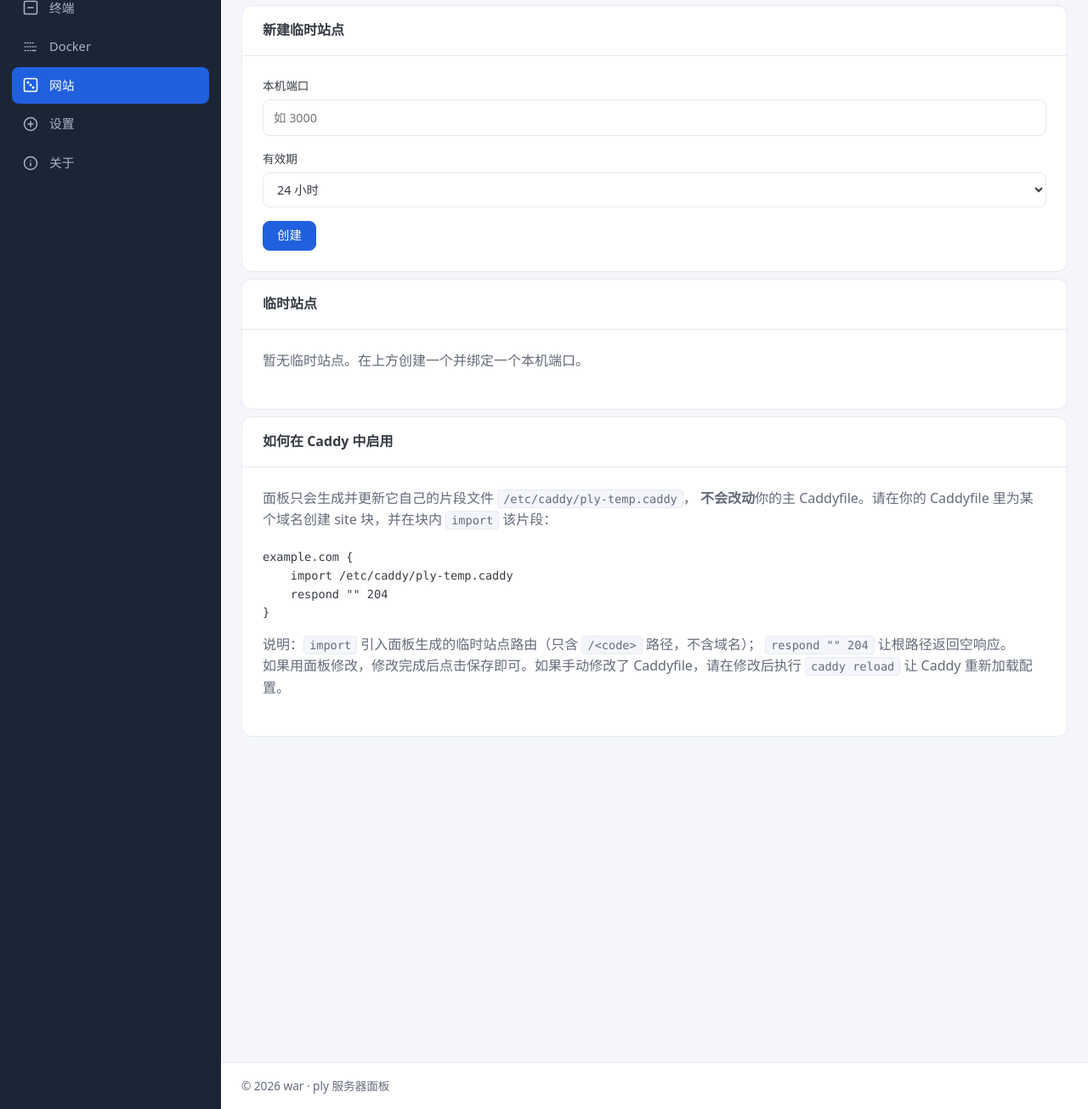
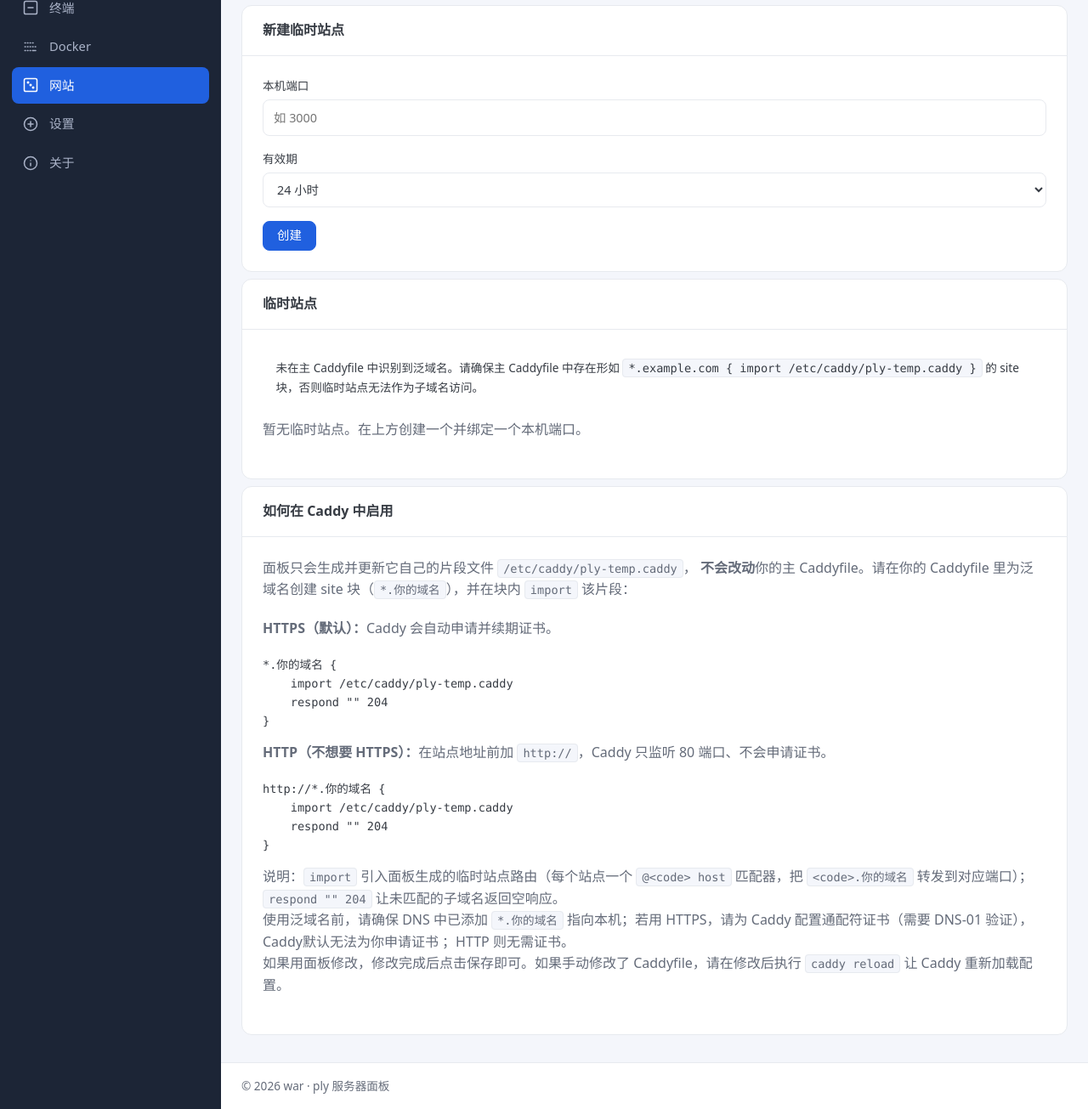
Before and after one commit to WenAnrong/ply, a Flask app: page /website in a window 1280 px wide. Shown: the part 151-1456 px from the top of the page at 85% size. Run offline with Flask 3, Linux system fonts and the light colour scheme; the visitor is signed in with stand-in values (Sample User, id 1); data that the repository does not hold is empty.

Commit message:
修改临时域名为使用泛域名

```diff
--- a/config.py
+++ b/config.py
@@ -44,7 +44,9 @@ class BaseConfig:
     SESSION_COOKIE_SAMESITE = "Lax"
     SESSION_COOKIE_SECURE = False
 
-    # ---- 临时站点（Caddy path 反向代理）----
+    # ---- 临时站点（Caddy 泛域名反向代理）----
+    # 泛域名基准域名自动从主 Caddyfile 中识别
+    # （找到包含 import TEMP_SITE_SNIPPET_PATH 的 site 块，取其站点地址）。
     # 默认 TTL（小时）
     TEMP_SITE_DEFAULT_TTL_HOURS = 24
     # 面板管理的独立片段文件
--- a/models.py
+++ b/models.py
@@ -63,7 +63,7 @@ class User(UserMixin, db.Model):
 class TemporarySite(db.Model):
     """临时站点
 
-    每个临时站点对应 Caddy 里的一个路径段 /<code>，
+    每个临时站点对应泛域名下的一个子域名 <code>.<domain>，
     反向代理到本机端口 port；expires_at 为空表示永久不过期。
     """
 
--- a/templates/partials/website_sites.html
+++ b/templates/partials/website_sites.html
@@ -1,3 +1,6 @@
+<!-- 临时站点（泛域名） -->
+{% set wildcard_domain = '*.' + temp_site_domain if temp_site_domain else '*.' + '你的域名' %}
+
 <!-- 新建临时站点 -->
 <div class="panel">
 	<div class="panel-header">新建临时站点</div>
@@ -37,11 +40,17 @@
 <div class="panel">
 	<div class="panel-header">临时站点</div>
 	<div class="panel-body">
+		{% if temp_site_domain %}
+			<div class="alert alert-info">当前泛域名：<code>*.{{ temp_site_domain }}</code>，每个临时站点将绑定到 <code>&lt;code&gt;.{{ temp_site_domain }}</code>。</div>
+		{% else %}
+			<div class="alert alert-warning">未在主 Caddyfile 中识别到泛域名。请确保主 Caddyfile 中存在形如 <code>*.example.com { import {{ temp_snippet_path }} }</code> 的 site 块，否则临时站点无法作为子域名访问。</div>
+		{% endif %}
+
 		{% if temp_sites %}
 			<table class="table">
 				<thead>
 					<tr>
-						<th>路径</th>
+						<th>子域名</th>
 						<th>端口</th>
 						<th>创建时间</th>
 						<th>过期时间</th>
@@ -51,8 +60,10 @@
 				</thead>
 				<tbody>
 					{% for site in temp_sites %}
+					{% set site_host = site.code + '.' + temp_site_domain if temp_site_domain else site.code %}
+					{% set site_url = '//' + site_host %}
 					<tr>
-						<td><code>/{{ site.code }}</code></td>
+						<td><a href="{{ site_url }}" target="_blank" rel="noopener"><code>{{ site_host }}</code></a></td>
 						<td><code>{{ site.port }}</code></td>
 						<td>{{ site.created_at.strftime('%Y-%m-%d %H:%M') if site.created_at else '' }}</td>
 						<td>
@@ -65,12 +76,12 @@
 						<td>{{ '在线' if site.status == 'active' else '已关闭' }}</td>
 						<td>
 							{% if site.status == 'active' %}
-								<button type="button" class="btn btn-icon" data-copy="/{{ site.code }}" title="复制访问路径">复制</button>
+								<button type="button" class="btn btn-icon" data-copy="{{ site_host }}" title="复制访问地址">复制</button>
 								<form
 									method="post"
 									action="{{ url_for('website.close_temp_site', code=site.code) }}"
 									class="inline-form"
-									data-confirm="确定关闭临时站点 /{{ site.code }} 吗？"
+									data-confirm="确定关闭临时站点 {{ site_host }} 吗？"
 									novalidate
 								>
 									<input type="hidden" name="csrf_token" value="{{ csrf_token() }}" />
@@ -85,7 +96,7 @@
 				</tbody>
 			</table>
 			<p class="page-subtitle">
-				访问：在每个临时站点路径前拼接你自己的域名，例如 <code>https://你的域名/&lt;code&gt;</code>（域名由你在 Caddyfile 中指定）。
+				访问：按你的 Caddy 配置选择协议，例如 <code>http://&lt;code&gt;.{{ temp_site_domain if temp_site_domain else '你的域名' }}</code> 或 <code>https://&lt;code&gt;.{{ temp_site_domain if temp_site_domain else '你的域名' }}</code>（请提前为 <code>{{ wildcard_domain }}</code> 配置泛域名解析；若用 HTTPS 还需通配符证书）。
 			</p>
 		{% else %}
 			<p class="page-subtitle">暂无临时站点。在上方创建一个并绑定一个本机端口。</p>
@@ -99,12 +110,19 @@
 	<div class="panel-body">
 		<p class="page-subtitle">
 			面板只会生成并更新它自己的片段文件 <code>{{ temp_snippet_path }}</code>，
-			<strong>不会改动</strong>你的主 Caddyfile。请在你的 Caddyfile 里为某个域名创建 site 块，并在块内 <code>import</code> 该片段：
+			<strong>不会改动</strong>你的主 Caddyfile。请在你的 Caddyfile 里为泛域名创建 site 块（<code>{{ wildcard_domain }}</code>），并在块内 <code>import</code> 该片段：
 		</p>
+
+		<p class="page-subtitle"><strong>HTTPS（默认）：</strong>Caddy 会自动申请并续期证书。</p>
 		<pre class="code-editor">{{ temp_snippet_example }}</pre>
+
+		<p class="page-subtitle"><strong>HTTP（不想要 HTTPS）：</strong>在站点地址前加 <code>http://</code>，Caddy 只监听 80 端口、不会申请证书。</p>
+		<pre class="code-editor">{{ temp_snippet_example_http }}</pre>
+
 		<p class="page-subtitle">
-			说明：<code>import</code> 引入面板生成的临时站点路由（只含 <code>/&lt;code&gt;</code> 路径，不含域名）；
-			<code>respond "" 204</code> 让根路径返回空响应。<br/>
+			说明：<code>import</code> 引入面板生成的临时站点路由（每个站点一个 <code>@&lt;code&gt; host</code> 匹配器，把 <code>&lt;code&gt;.{{ temp_site_domain if temp_site_domain else '你的域名' }}</code> 转发到对应端口）；
+			<code>respond "" 204</code> 让未匹配的子域名返回空响应。<br/>
+			使用泛域名前，请确保 DNS 中已添加 <code>{{ wildcard_domain }}</code> 指向本机；若用 HTTPS，请为 Caddy 配置通配符证书（需要 DNS-01 验证），Caddy默认无法为你申请证书	；HTTP 则无需证书。<br/>
 			如果用面板修改，修改完成后点击保存即可。如果手动修改了 Caddyfile，请在修改后执行 <code>caddy reload</code> 让 Caddy 重新加载配置。
 		</p>
 	</div>
@@ -112,7 +130,7 @@
 
 <script>
 	(function () {
-		// 复制访问路径
+		// 复制访问地址
 		document.querySelectorAll("[data-copy]").forEach(function (el) {
 			el.addEventListener("click", function () {
 				var text = el.getAttribute("data-copy");
--- a/views/website.py
+++ b/views/website.py
@@ -48,14 +48,68 @@ def _read_caddyfile():
         return "", True, f"读取失败：{e}"
 
 
-def _build_temp_snippet(items):
-    """根据临时站点列表生成 Caddy 片段文本。"""
+def _strip_host(addr):
+    """从 Caddy 站点地址中提取基准域名（去掉通配符/端口/路径）。"""
+    addr = (addr or "").strip()
+    if addr.startswith("*."):
+        addr = addr[2:]
+    addr = addr.split("/", 1)[0]
+    addr = addr.split(":", 1)[0]
+    return addr.strip()
+
+
+def _detect_wildcard_domain():
+    """从主 Caddyfile 中自动识别泛域名基准域名。
+
+    找到包含 `import <TEMP_SITE_SNIPPET_PATH>` 的 site 块，
+    取其站点地址（如 *.example.com）并提取为 example.com。
+    未找到时返回空字符串。
+    """
+    snippet_path = current_app.config["TEMP_SITE_SNIPPET_PATH"]
+    if not os.path.exists(CADDYFILE_PATH):
+        return ""
+    try:
+        with open(CADDYFILE_PATH, "r", encoding="utf-8") as f:
+            lines = f.read().splitlines()
+    except Exception:
+        return ""
+
+    for i, line in enumerate(lines):
+        if "import" not in line or snippet_path not in line:
+            continue
+        # 向上查找包裹该 import 的 site 块起始行（以 { 结尾，且不在更深层块内）
+        depth = 0
+        for j in range(i - 1, -1, -1):
+            stripped = lines[j].split("#", 1)[0].strip()
+            if not stripped:
+                continue
+            if stripped.endswith("}"):
+                depth += 1
+            elif stripped.endswith("{"):
+                if depth > 0:
+                    depth -= 1
+                else:
+                    addr = _strip_host(stripped[:-1])
+                    if addr:
+                        return addr
+    return ""
+
+
+def _build_temp_snippet(items, domain):
+    """根据临时站点列表与泛域名生成 Caddy 片段文本。
+
+    每个临时站点绑定到 <code>.<domain> 子域名，并反向代理到本机端口 port。
+    """
     lines = [
         "# ply 临时站点片段（由面板自动生成，请勿手改）",
-        "# 请在你的 Caddyfile 的某个域名 site 块内 import 本文件，域名由你指定。",
+        "# 请在你的 Caddyfile 的泛域名 site 块（如 *."
+        + domain
+        + "）内 import 本文件。",
     ]
     for it in items:
-        lines.append("handle_path /%s/* {" % it.code)
+        host = "%s.%s" % (it.code, domain)
+        lines.append("@%s host %s" % (it.code, host))
+        lines.append("handle @%s {" % it.code)
         lines.append("    reverse_proxy 127.0.0.1:%d" % it.port)
         lines.append("}")
     return "\n".join(lines) + "\n"
@@ -67,6 +121,12 @@ def _write_temp_snippet():
     只写 TEMP_SITE_SNIPPET_PATH（面板自有文件），不写用户主 Caddyfile。
     """
     path = current_app.config["TEMP_SITE_SNIPPET_PATH"]
+    domain = _detect_wildcard_domain()
+    if not domain:
+        raise RuntimeError(
+            "无法从主 Caddyfile 识别泛域名，请确认其中存在一个形如 "
+            "'*.example.com { import " + path + " }' 的 site 块"
+        )
     now = datetime.now(timezone.utc).replace(tzinfo=None)
     items = (
         TemporarySite.query.filter(
@@ -77,7 +137,7 @@ def _write_temp_snippet():
         .all()
     )
 
-    content = _build_temp_snippet(items)
+    content = _build_temp_snippet(items, domain)
 
     lock = path + ".lock"
     tmp = path + ".tmp"
@@ -108,8 +168,8 @@ def _sync_temp_sites():
 
 
 def _gen_code(length=10):
-    """生成唯一随机路径段（base62）。"""
-    alphabet = string.ascii_letters + string.digits
+    """生成唯一随机子域名标签（小写字母 + 数字，便于作为子域名）。"""
+    alphabet = string.ascii_lowercase + string.digits
     while True:
         code = "".join(secrets.choice(alphabet) for _ in range(length))
         if not TemporarySite.query.filter_by(code=code).first():
@@ -134,8 +194,21 @@ def _apply_expired_retention():
 def index():
     temp_sites = TemporarySite.query.order_by(TemporarySite.created_at.desc()).all()
     snippet_path = current_app.config["TEMP_SITE_SNIPPET_PATH"]
+    temp_site_domain = _detect_wildcard_domain()
+    example_domain = temp_site_domain or "你的域名"
+    # HTTPS（默认，Caddy 自动申请证书）
     temp_snippet_example = (
-        "example.com {\n" "    import " + snippet_path + "\n" '    respond "" 204\n' "}"
+        "*." + example_domain + " {\n"
+        "    import " + snippet_path + "\n"
+        '    respond "" 204\n'
+        "}"
+    )
+    # HTTP（不想要 HTTPS：站点地址前加 http://，只监听 80 端口）
+    temp_snippet_example_http = (
+        "http://*." + example_domain + " {\n"
+        "    import " + snippet_path + "\n"
+        '    respond "" 204\n'
+        "}"
     )
     return render_template(
         "website.html",
@@ -144,6 +217,8 @@ def index():
         ttl_options=current_app.config["TEMP_SITE_TTL_OPTIONS"],
         temp_snippet_path=snippet_path,
         temp_snippet_example=temp_snippet_example,
+        temp_snippet_example_http=temp_snippet_example_http,
+        temp_site_domain=temp_site_domain,
     )
 
 
@@ -180,9 +255,11 @@ def create_temp_site():
     db.session.add(site)
     db.session.commit()
 
+    domain = _detect_wildcard_domain()
+    host = site.code + "." + domain if domain else site.code
     ok, err = _sync_temp_sites()
     if ok:
-        flash(f"临时站点已创建：/{site.code}", "success")
+        flash(f"临时站点已创建：{host}", "success")
     else:
         flash(f"临时站点已创建，但 Caddy 更新失败：{err}", "error")
 
@@ -202,9 +279,11 @@ def close_temp_site(code):
 
     # 保留最新 1 条过期记录，删除其余
     _apply_expired_retention()
+    domain = _detect_wildcard_domain()
+    host = code + "." + domain if domain else code
     ok, err = _sync_temp_sites()
     if ok:
-        flash(f"临时站点已关闭：/{code}", "success")
+        flash(f"临时站点已关闭：{host}", "success")
     else:
         flash(f"临时站点已关闭，但 Caddy 更新失败：{err}", "error")
 
```
Also changed, not shown: README.md, 1 other file.
